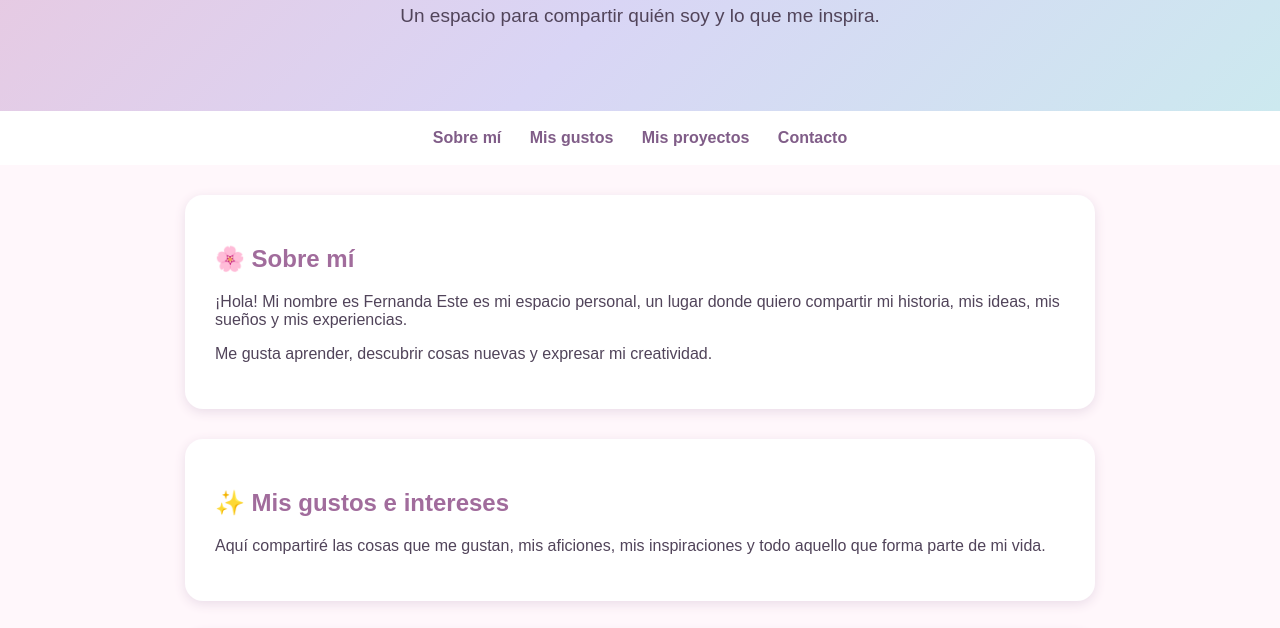
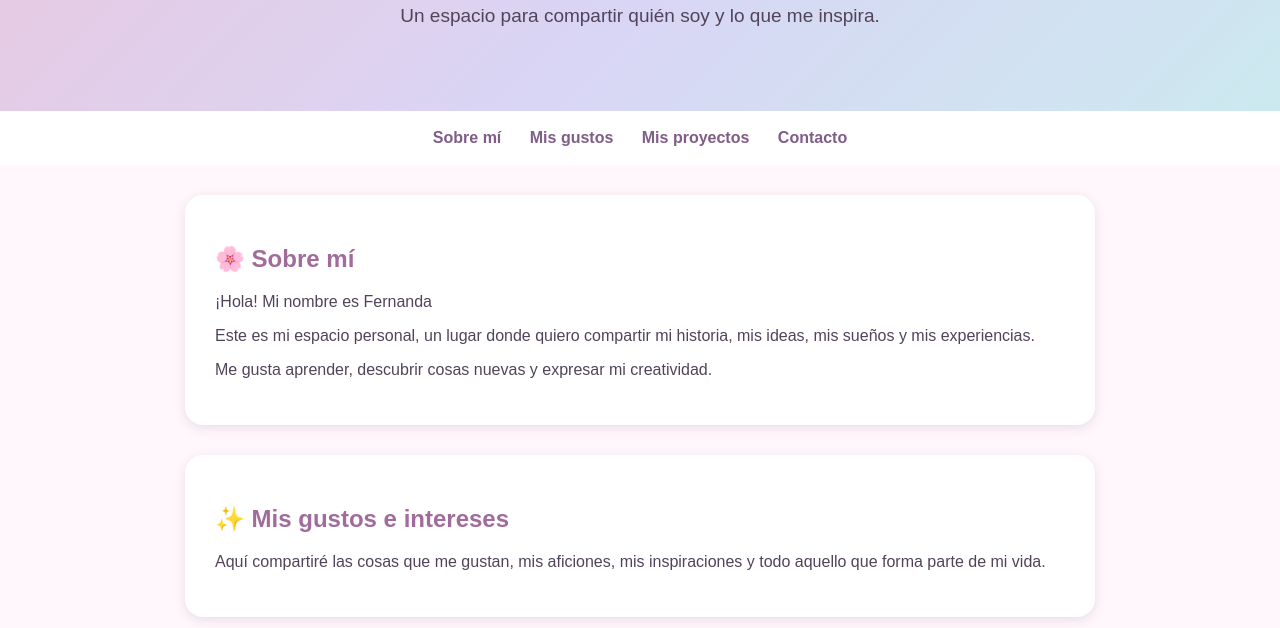
Before and after one commit to fernandaramosM/fernandaramosM.github.io, a plain HTML site: page index.html in a window 1280 px wide. Shown: the part 154-782 px from the top of the page. Drawn offline with Linux system fonts and the light colour scheme.

Commit message:
Fix HTML structure in 'sobre-mi' section

```diff
--- a/index.html
+++ b/index.html
@@ -92,7 +92,7 @@
 <section id="sobre-mi">
     <h2>🌸 Sobre mí</h2>
     <p>
-        ¡Hola! Mi nombre es Fernanda
+        ¡Hola! Mi nombre es Fernanda <p>
         Este es mi espacio personal, un lugar donde
         quiero compartir mi historia, mis ideas,
         mis sueños y mis experiencias.
```
